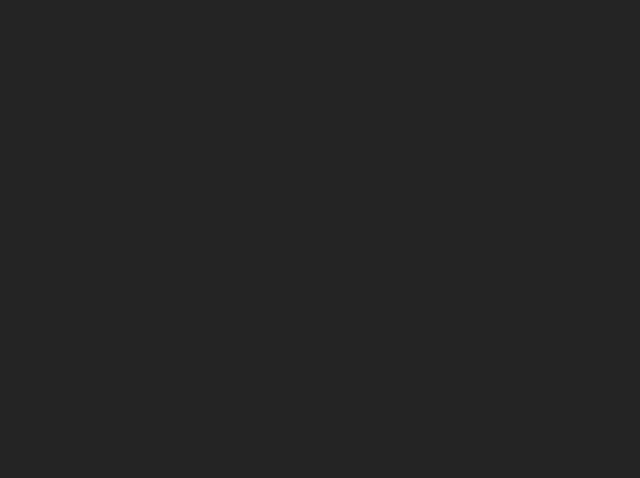
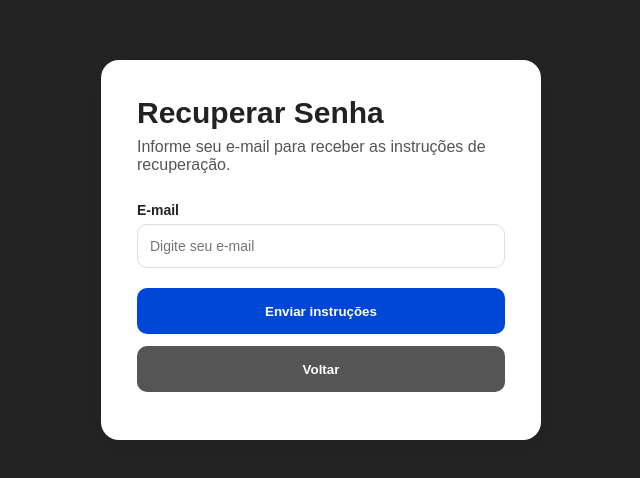
Before and after one commit to DevGuilherme0295/ControleGestao_Gastos, a React (Vite) app: page /esqueci-senha in a window 1280 px wide. Before the commit this address had no page. Shown: the part 150-628 px from the top of the page, without its empty margins (319-959 px from the left). Built offline with nearby package versions, Linux system fonts and the light colour scheme.

Commit message:
Criação do link e da tela de Esqueci senha

```diff
--- a/src/App.jsx
+++ b/src/App.jsx
@@ -10,6 +10,7 @@ import ResumoDoDia from "./components/ResumoDoDia/ResumoDoDia";
 import ResumoSemanal from "./components/ResumoSemanal/ResumoSemanal";
 import Cadastro from "./components/Cadastro/Cadastro";
 import DetalheVenda from "./components/DetalheVenda/Detalhes";
+import EsqueciSenha from "./components/EsqueciSenha/EsqueciSenha";
 
 import './index.css'
 
@@ -26,6 +27,7 @@ function App() {
       <Route path="/resumo-semanal" element={<ResumoSemanal />} />
       <Route path="/cadastro" element={<Cadastro />} />
       <Route path="/detalhe-venda" element={<DetalheVenda />} />
+      <Route path="/esqueci-senha" element={<EsqueciSenha />} />
     </Routes>
   );
 }
--- /dev/null
+++ b/src/components/EsqueciSenha/EsqueciSenha.css
@@ -0,0 +1,66 @@
+.senha-page {
+  min-height: 100vh;
+  width: 100%;
+  background: #242424;
+  display: flex;
+  align-items: center;
+  justify-content: center;
+  font-family: Arial, sans-serif;
+}
+
+.senha-card {
+  width: 440px;
+  background: white;
+  padding: 36px;
+  border-radius: 18px;
+  color: #222;
+  box-shadow: 0 8px 30px rgba(0, 0, 0, 0.12);
+}
+
+.senha-card h1 {
+  margin-bottom: 8px;
+  font-size: 30px;
+}
+
+.senha-card p {
+  margin-bottom: 28px;
+  color: #555;
+}
+
+.senha-form {
+  display: flex;
+  flex-direction: column;
+}
+
+.senha-form label {
+  margin-bottom: 6px;
+  font-weight: bold;
+  font-size: 14px;
+}
+
+.senha-form input {
+  height: 44px;
+  margin-bottom: 20px;
+  border: 1px solid #ddd;
+  border-radius: 10px;
+  padding: 0 12px;
+  font-size: 14px;
+}
+
+.senha-form button {
+  height: 46px;
+  border: none;
+  border-radius: 10px;
+  color: white;
+  font-weight: bold;
+  cursor: pointer;
+  margin-bottom: 12px;
+}
+
+.senha-form button:first-of-type {
+  background: #0047d8;
+}
+
+.senha-form button:last-of-type {
+  background: #555;
+}
--- /dev/null
+++ b/src/components/EsqueciSenha/EsqueciSenha.jsx
@@ -0,0 +1,28 @@
+import { useNavigate } from "react-router-dom";
+import "./EsqueciSenha.css";
+
+export default function EsqueciSenha() {
+  const navigate = useNavigate();
+
+  return (
+    <div className="senha-page">
+      <div className="senha-card">
+        <h1>Recuperar Senha</h1>
+        <p>Informe seu e-mail para receber as instruções de recuperação.</p>
+
+        <form className="senha-form">
+          <label>E-mail</label>
+          <input type="email" placeholder="Digite seu e-mail" />
+
+          <button type="button">
+            Enviar instruções
+          </button>
+
+          <button type="button" onClick={() => navigate("/")}>
+            Voltar
+          </button>
+        </form>
+      </div>
+    </div>
+  );
+}
--- a/src/components/Login/Login.css
+++ b/src/components/Login/Login.css
@@ -80,7 +80,7 @@
   font-size: 14px;
 }
 
-.login-card button {
+#entrar {
   height: 46px;
   border: none;
   border-radius: 10px;
@@ -91,6 +91,19 @@
   margin-top: 8px;
 }
 
+#realizar-cadastro {
+  display: block;
+  width: 220px;
+  height: 38px;
+  border: 3px solid grey;
+  border-radius: 10px;
+  background: #F5F5F5;
+  color: #0047d8;
+  font-size: 14px;
+  cursor: pointer;
+  margin: 18px auto 0 auto;
+}
+
 .login-card a {
   display: block;
   text-align: center;
--- a/src/components/Login/Login.jsx
+++ b/src/components/Login/Login.jsx
@@ -30,12 +30,20 @@ export default function Login() {
             <label>Senha</label>
             <input type="password" placeholder="Digite sua senha" />
 
-            <button type="button" onClick={entrarSistema}>
+            <button id="entrar" type="button" onClick={entrarSistema}>
               Entrar
             </button>
           </form>
 
-          <a href="/cadastro">Realizar Cadastro</a>
+          <a href="/esqueci-senha">Esqueceu a senha?</a>
+
+          <button
+            id="realizar-cadastro"
+            type="button"
+            onClick={() => navigate("/cadastro")}
+          >
+            Realizar Cadastro
+          </button>
         </div>
       </section>
     </div>
```
